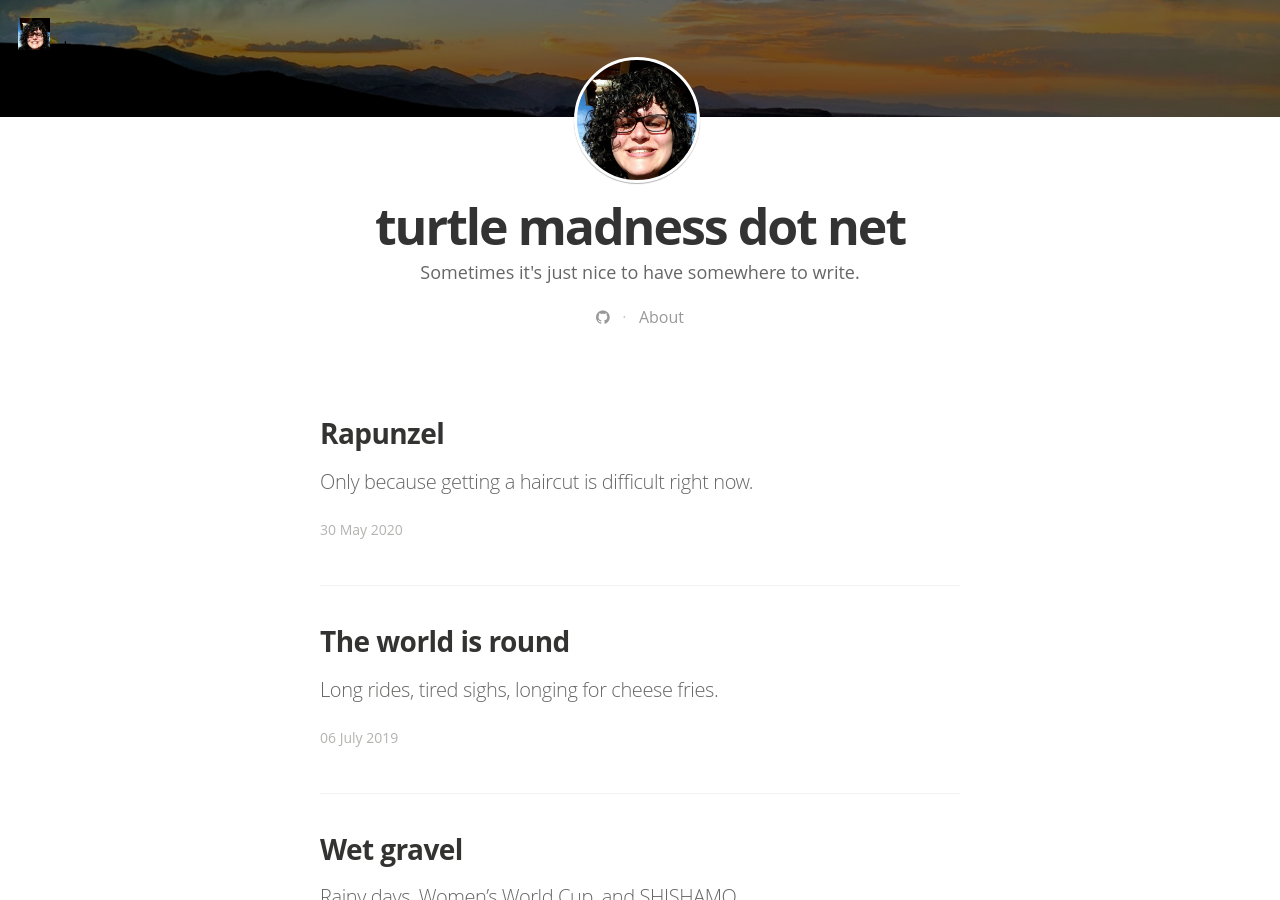
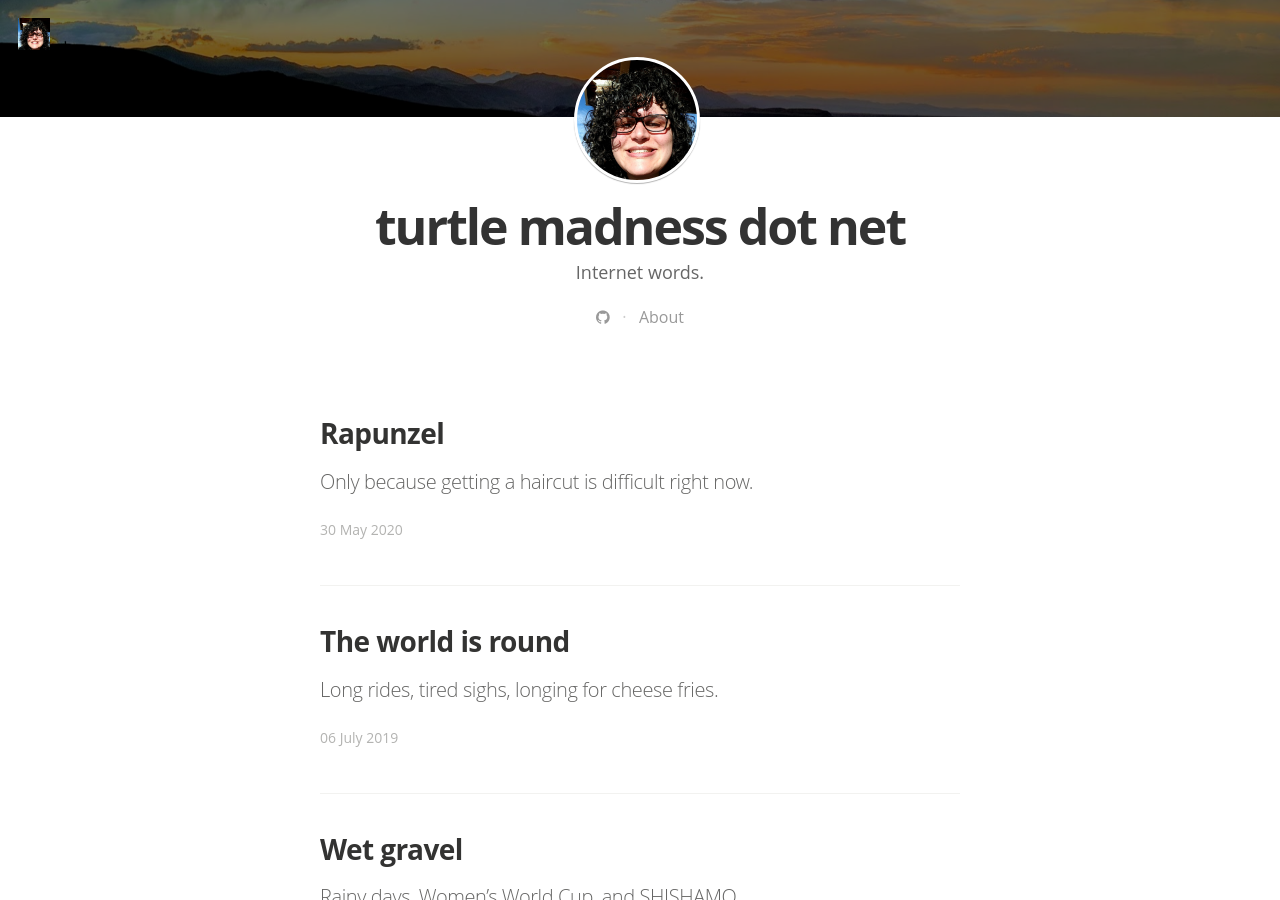
Before and after one commit to AprilElizabeth/aprilelizabeth.github.io, a Jekyll site: the page built from index.html, in a window 1280 px wide and 900 px high, scrolled down 383 px. Built offline with Jekyll 4.4.1, drawn with Linux system fonts in a browser that asks for light colours; nearby versions of some CDN libraries; some web fonts are replaced; the list of posts is cut into pages by our own code.

Commit message:
headline change

```diff
--- a/_config.yml
+++ b/_config.yml
@@ -6,7 +6,7 @@ gems:
 # Site settings
 title: "turtle madness dot net"
 description: >
-   Sometimes it's just nice to have somewhere to write.
+   Internet words.
 
 #blog logo
 logo: "/assets/images/bikegirl.jpg"
```
